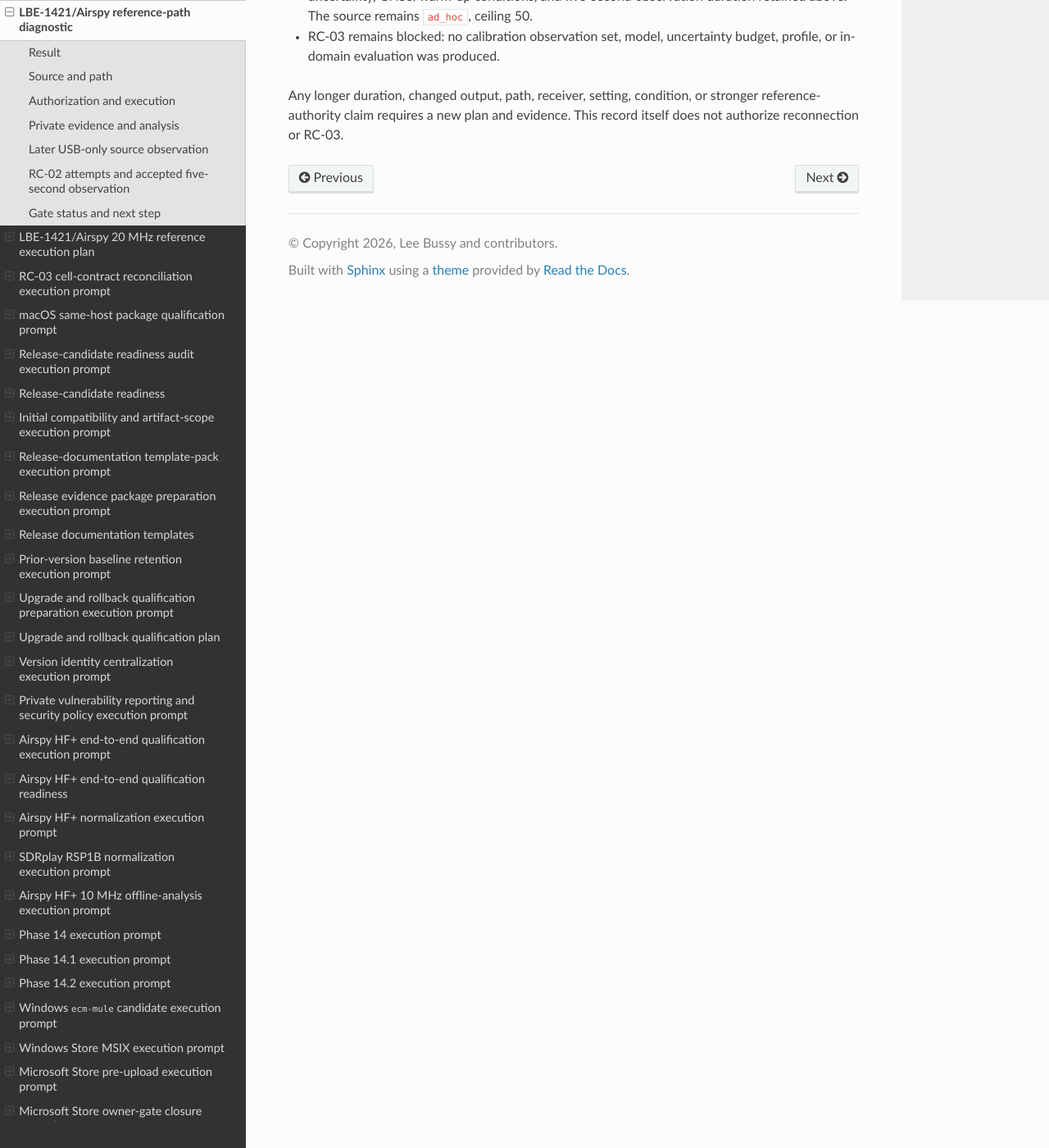
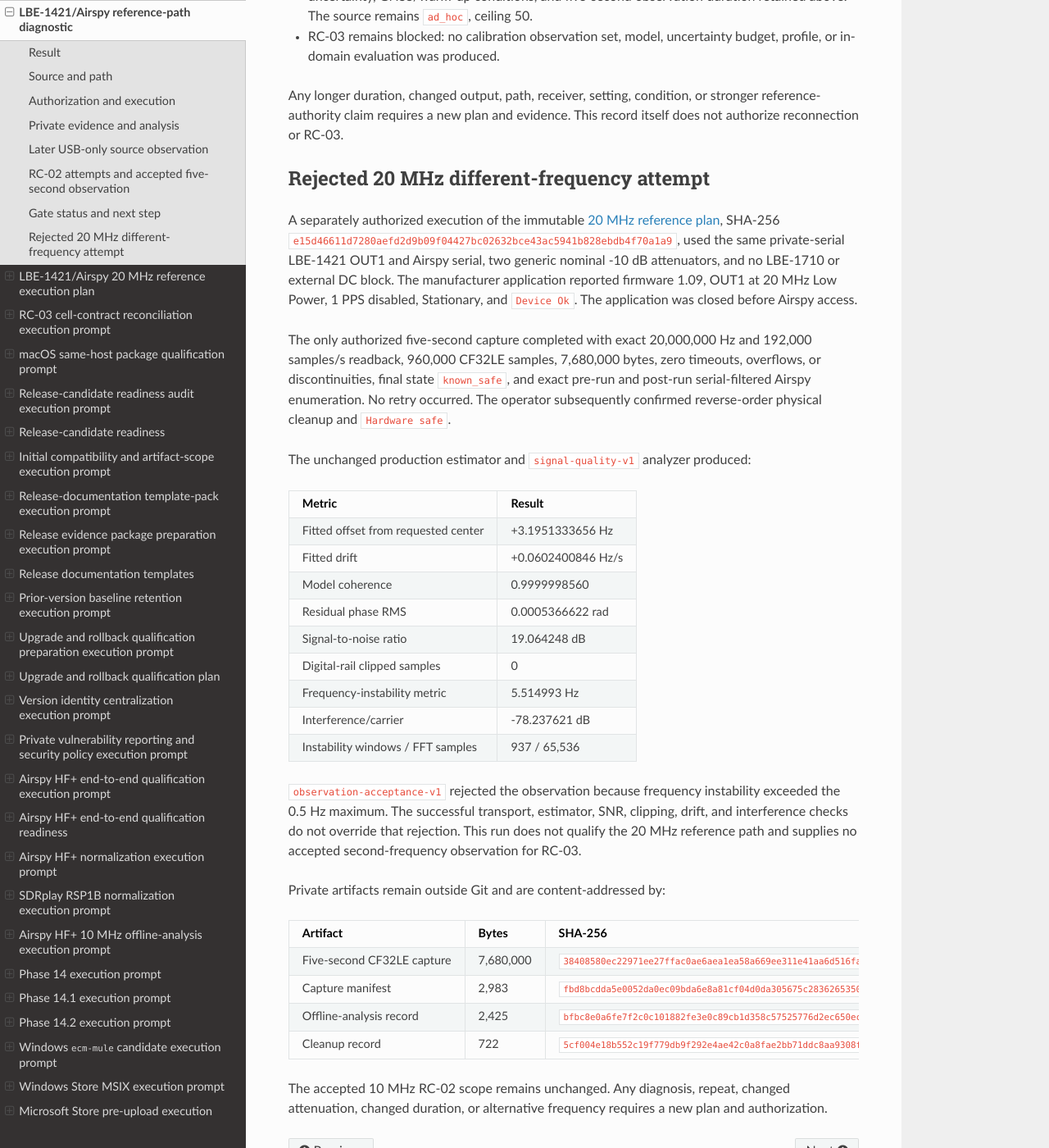
Before and after one commit to lbussy/SDR-Calibration, a Sphinx documentation site: the page built from docs/development/lbe1421-airspy-reference-diagnostic.md, in a window 1280 px wide and 1400 px high, scrolled down 5214 px. Shown: the whole window at 82% size. Built offline with Sphinx 7.4.7 and the Read the Docs theme 3.1.0, drawn with Linux system fonts in a browser that asks for light colours.

Commit message:
Record rejected 20 MHz reference attempt

```diff
--- a/docs/development/lbe1421-airspy-reference-diagnostic.md
+++ b/docs/development/lbe1421-airspy-reference-diagnostic.md
@@ -233,3 +233,53 @@ conditions.
 Any longer duration, changed output, path, receiver, setting, condition, or
 stronger reference-authority claim requires a new plan and evidence. This
 record itself does not authorize reconnection or RC-03.
+
+## Rejected 20 MHz different-frequency attempt
+
+A separately authorized execution of the immutable
+[20 MHz reference plan](lbe1421-airspy-20mhz-reference-execution-plan.md),
+SHA-256 `e15d46611d7280aefd2d9b09f04427bc02632bce43ac5941b828ebdb4f70a1a9`,
+used the same private-serial LBE-1421 OUT1 and Airspy serial, two generic nominal
+-10 dB attenuators, and no LBE-1710 or external DC block. The manufacturer
+application reported firmware 1.09, OUT1 at 20 MHz Low Power, 1 PPS disabled,
+Stationary, and `Device Ok`. The application was closed before Airspy access.
+
+The only authorized five-second capture completed with exact 20,000,000 Hz and
+192,000 samples/s readback, 960,000 CF32LE samples, 7,680,000 bytes, zero
+timeouts, overflows, or discontinuities, final state `known_safe`, and exact
+pre-run and post-run serial-filtered Airspy enumeration. No retry occurred. The
+operator subsequently confirmed reverse-order physical cleanup and `Hardware
+safe`.
+
+The unchanged production estimator and `signal-quality-v1` analyzer produced:
+
+| Metric | Result |
+| --- | ---: |
+| Fitted offset from requested center | +3.1951333656 Hz |
+| Fitted drift | +0.0602400846 Hz/s |
+| Model coherence | 0.9999998560 |
+| Residual phase RMS | 0.0005366622 rad |
+| Signal-to-noise ratio | 19.064248 dB |
+| Digital-rail clipped samples | 0 |
+| Frequency-instability metric | 5.514993 Hz |
+| Interference/carrier | -78.237621 dB |
+| Instability windows / FFT samples | 937 / 65,536 |
+
+`observation-acceptance-v1` rejected the observation because frequency
+instability exceeded the 0.5 Hz maximum. The successful transport, estimator,
+SNR, clipping, drift, and interference checks do not override that rejection.
+This run does not qualify the 20 MHz reference path and supplies no accepted
+second-frequency observation for RC-03.
+
+Private artifacts remain outside Git and are content-addressed by:
+
+| Artifact | Bytes | SHA-256 |
+| --- | ---: | --- |
+| Five-second CF32LE capture | 7,680,000 | `38408580ec22971ee27ffac0ae6aea1ea58a669ee311e41aa6d516fa4a2d58ee` |
+| Capture manifest | 2,983 | `fbd8bcdda5e0052da0ec09bda6e8a81cf04d0da305675c283626535099c66d69` |
+| Offline-analysis record | 2,425 | `bfbc8e0a6fe7f2c0c101882fe3e0c89cb1d358c57525776d2ec650ec9e16bb70` |
+| Cleanup record | 722 | `5cf004e18b552c19f779db9f292e4ae42c0a8fae2bb71ddc8aa9308fa8d206c7` |
+
+The accepted 10 MHz RC-02 scope remains unchanged. Any diagnosis, repeat,
+changed attenuation, changed duration, or alternative frequency requires a new
+plan and authorization.
```
Also changed, not shown: docs/development/release-candidate-readiness.md (+5 -4 lines), docs/development/status.md (+6 -0 lines).
